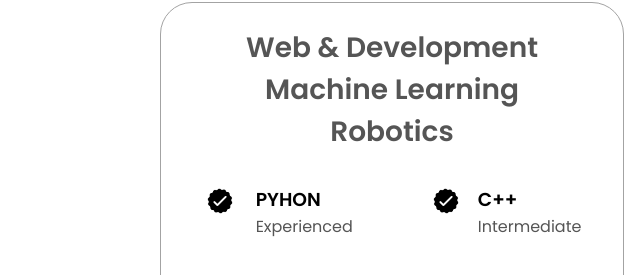
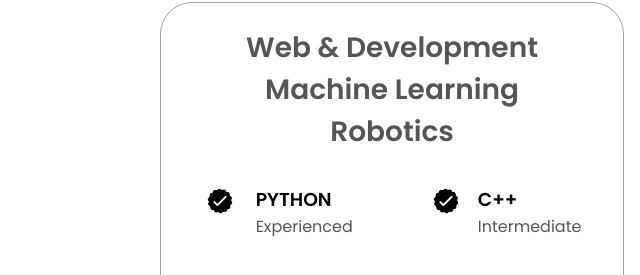
Before and after one commit to stanace10/My-Portfolio, a plain HTML site: page index.html in a window 1280 px wide. Shown: the part 1823-2098 px from the top of the page, 0-640 px from the left. Drawn offline with Linux system fonts and the light colour scheme.

Commit message:
Update index.html

```diff
--- a/index.html
+++ b/index.html
@@ -150,7 +150,7 @@
                       class="icon"
                     />
                     <div>
-                      <h3>PYHON</h3>
+                      <h3>PYTHON</h3>
                       <p>Experienced</p>
                     </div>
                   </article>
```
